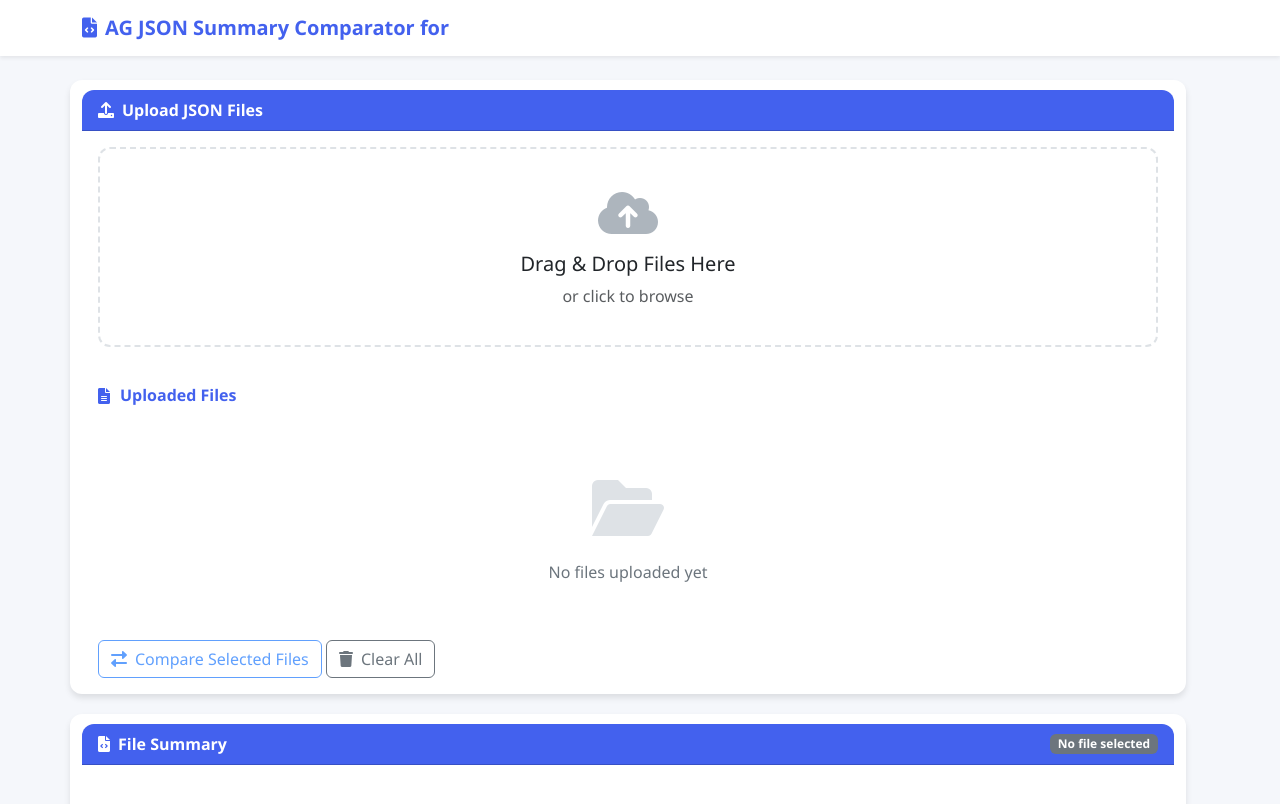
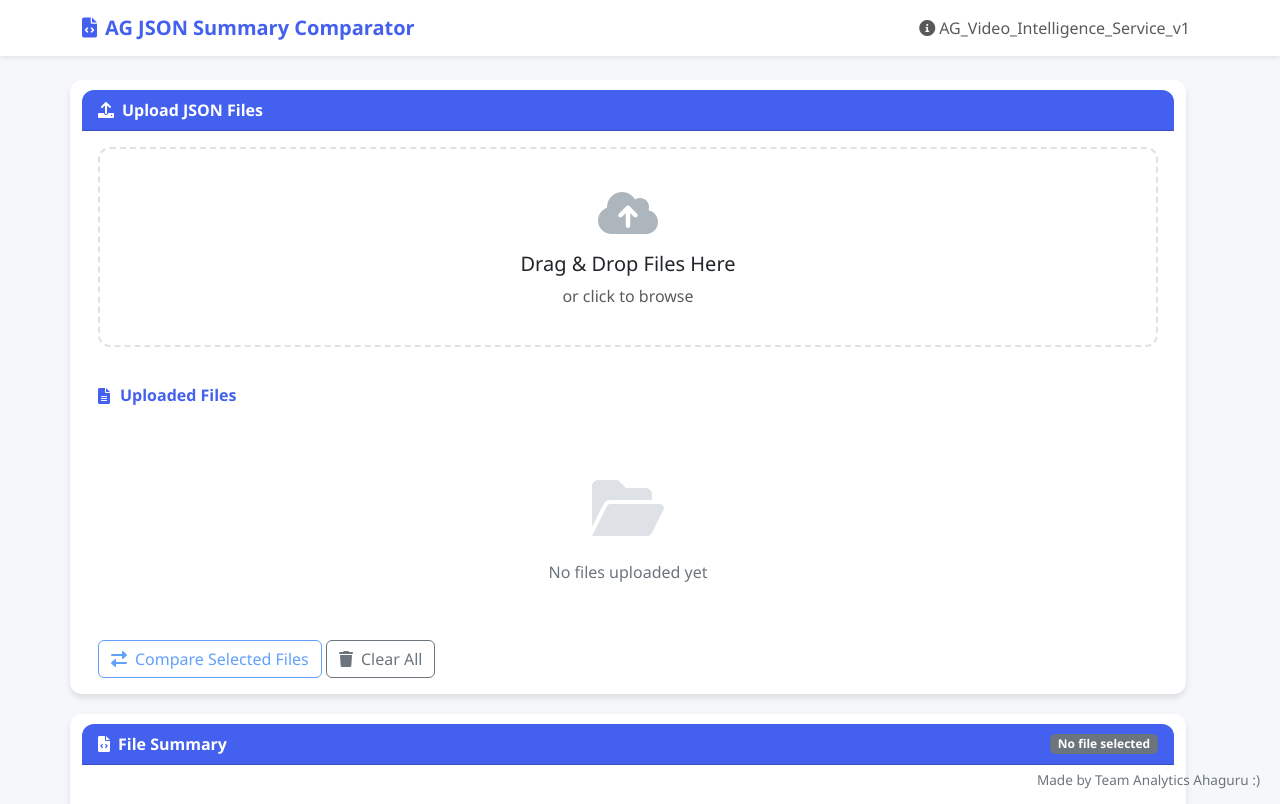
Before and after one commit to Krunal-AHAGURU/AG_Video_Intelligence_Service, a plain HTML site: page index.html in a window 1280 px wide. Shown: the top 804 px of the page. Drawn offline with nearby package versions, Linux system fonts and the light colour scheme.

Commit message:
Added : AG JSON Summary Comparator ui fixs

```diff
--- a/index.html
+++ b/index.html
@@ -209,6 +209,17 @@
             margin-bottom: 20px;
             color: #dee2e6;
         }
+        footer {
+            position: fixed;
+            bottom: 0;
+            right: 0;
+            padding: 10px 20px;
+            color: #6c757d;
+            font-size: 0.85rem;
+            z-index: 1000;
+            background-color: rgba(255, 255, 255, 0.8); /* optional translucent background */
+        }
+
     </style>
 </head>
 <body>
@@ -216,20 +227,20 @@
     <nav class="navbar navbar-expand-lg navbar-light bg-white shadow-sm">
         <div class="container">
             <a class="navbar-brand" href="#">
-                <i class="fas fa-file-code me-2"></i>AG JSON Summary Comparator for
+                <i class="fas fa-file-code me-2"></i>AG JSON Summary Comparator
             </a>
             <button class="navbar-toggler" type="button" data-bs-toggle="collapse" data-bs-target="#navbarNav">
                 <span class="navbar-toggler-icon"></span>
             </button>
             <div class="collapse navbar-collapse" id="navbarNav">
-                <!-- <ul class="navbar-nav ms-auto">
-                    <li class="nav-item">
+                <ul class="navbar-nav ms-auto">
+                    <!-- <li class="nav-item">
                         <a class="nav-link active" href="#"><i class="fas fa-home me-1"></i> Home</a>
+                    </li> -->
+                    <li class="nav-item" title="This tool is compatible only with AG_Video_Intelligence_Service_v1. Please contact Krunal Rana if you encounter any difficulties.">
+                        <a class="nav-link" href="#"><i class="fas fa-info-circle me-1"></i>AG_Video_Intelligence_Service_v1</a>
                     </li>
-                    <li class="nav-item">
-                        <a class="nav-link" href="#"><i class="fas fa-info-circle me-1"></i> About</a>
-                    </li>
-                </ul> -->
+                </ul>
             </div>
         </div>
     </nav>
@@ -310,6 +321,10 @@
             </div>
         </div>
     </div>
+        <!-- Footer -->
+    <footer style="position: fixed; bottom: 0; right: 0; padding: 10px 20px; background-color: transparent; color: #6c757d; font-size: 0.85rem;">
+        Made by Team Analytics Ahaguru :)
+    </footer>
 
     <script src="https://code.jquery.com/jquery-3.6.0.min.js"></script>
     <script src="https://cdn.jsdelivr.net/npm/bootstrap@5.3.0-alpha1/dist/js/bootstrap.bundle.min.js"></script>
```
